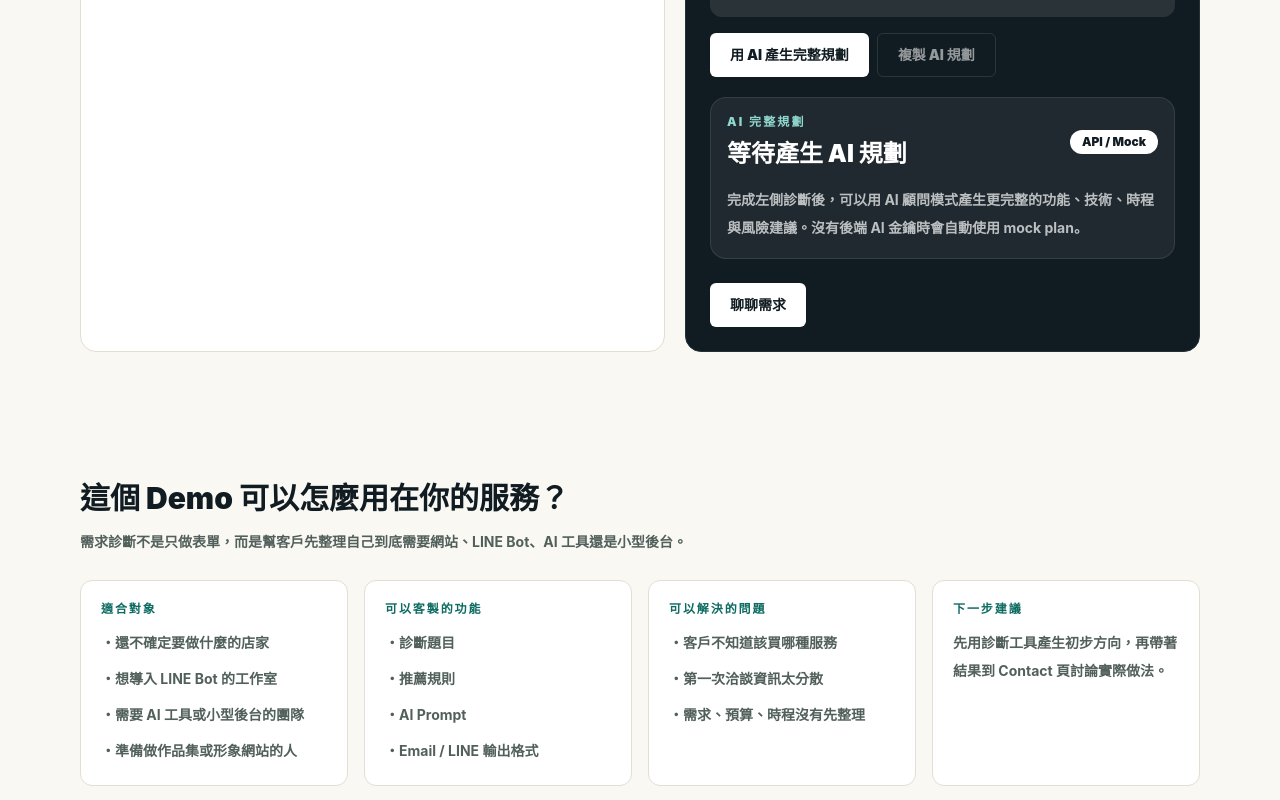
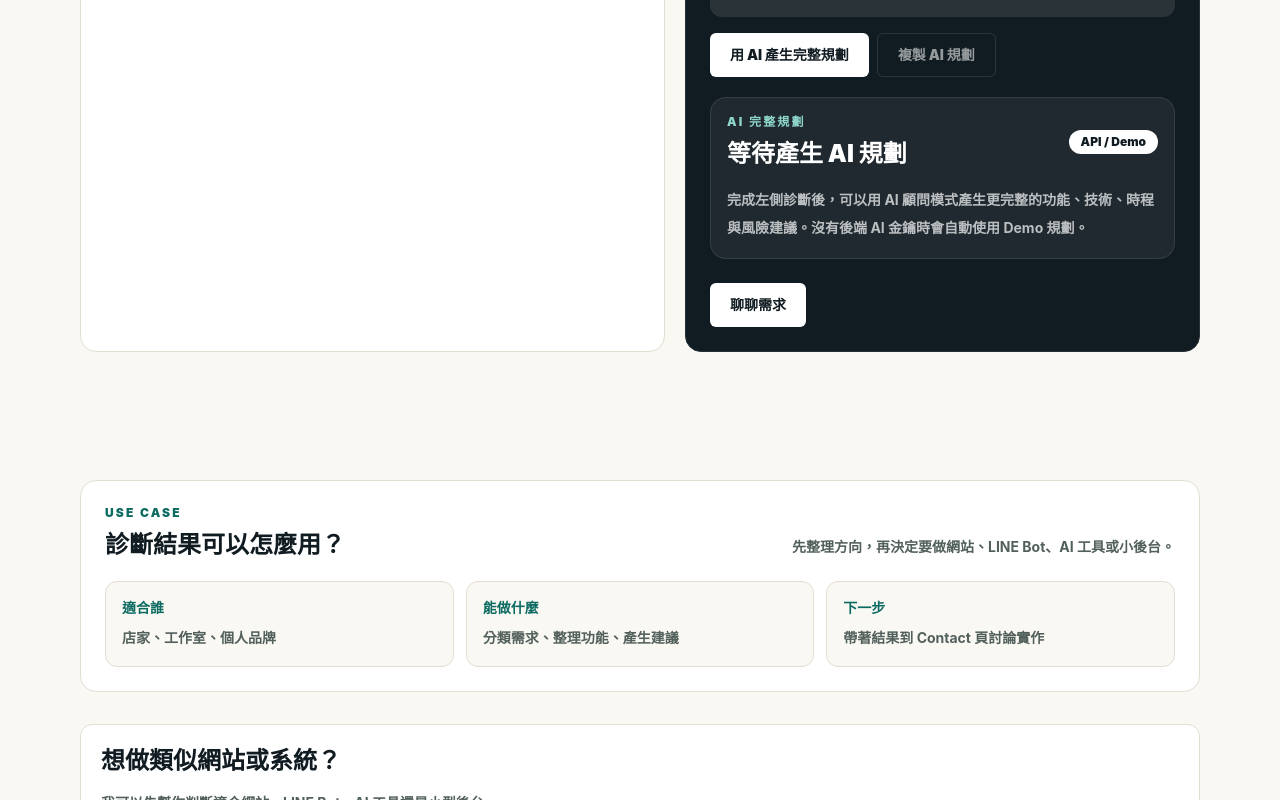
Before and after one commit to QingyuJin/qingyu-web-studio, a React (Vite) app: page /tools/project-planner in a window 1280 px wide. Shown: the part 1520-2320 px from the top of the page. Built offline with nearby package versions, Linux system fonts and the light colour scheme.

Commit message:
Reduce text density and polish visuals

```diff
--- a/src/StudioHome.jsx
+++ b/src/StudioHome.jsx
@@ -40,9 +40,9 @@ function StudioHome() {
             <p className="mt-6 max-w-2xl text-base font-bold leading-8 text-[#52605c] md:text-lg">
               我協助台灣個人品牌、小型店家、工作室與學生，製作乾淨好懂的網站、互動功能、LINE Bot、AI 工具與簡易管理系統。
             </p>
-            <p className="mt-4 max-w-2xl rounded-xl border border-[#e3ded3] bg-[#faf8f3] px-4 py-3 text-sm font-black leading-7 text-[#40504c]">
+            <div className="mt-5 inline-flex max-w-full rounded-full border border-[#d8e2dc] bg-[#f5faf7] px-4 py-2 text-sm font-black text-[#0d6b62]">
               不只做網站，也能把表單、LINE、AI、API 與後台流程接起來。
-            </p>
+            </div>
             <div className="mt-8 flex flex-wrap gap-3">
               <Link to="/works" className="inline-flex min-h-11 items-center justify-center rounded-md bg-[#111c22] px-5 text-sm font-black text-white hover:bg-[#26343b]">
                 看作品
--- a/src/site/Pages.jsx
+++ b/src/site/Pages.jsx
@@ -482,7 +482,7 @@ export function WorkDetailPage() {
               <div className="rounded-xl border border-[#d8d2c5] bg-[#111c22] p-4 text-white">
                 <p className="text-xs font-black uppercase tracking-[0.18em] text-[#8fd6cc]">Architecture</p>
                 <div className="mt-4 overflow-x-auto text-sm font-black leading-7">
-                  LINE User → LINE Platform → /api/line-webhook → OpenAI / Mock → LINE Reply → Dashboard
+                  LINE User → LINE Platform → /api/line-webhook → OpenAI / Demo → LINE Reply → Dashboard
                 </div>
                 <div className="mt-4 flex flex-wrap gap-2">
                   {["React / Tailwind", "Vercel Serverless Function", "Messaging API / Reply API", "OpenAI optional", "Supabase optional", "Demo 模式"].map((item) => (
@@ -500,7 +500,7 @@ export function WorkDetailPage() {
                   Case List → Case Detail → Status Update → LINE Report Timeline → Photo / Quote Modal
                 </div>
                 <div className="mt-4 flex flex-wrap gap-2">
-                  {["React / Tailwind", "Case Status Management", "Dashboard UI", "LINE 回報 mock", "Supabase-ready", "報價單 PDF future"].map((item) => (
+                  {["React / Tailwind", "Case Status Management", "Dashboard UI", "LINE 回報", "Supabase-ready", "報價單 PDF future"].map((item) => (
                     <span key={item} className="rounded-full bg-white/10 px-3 py-1 text-xs font-black text-white/80">
                       {item}
                     </span>
@@ -530,7 +530,7 @@ export function WorkDetailPage() {
                   客戶表單 → 資料檢查 → 需求建立 → 通知紀錄 → 後台追蹤
                 </div>
                 <div className="mt-4 flex flex-wrap gap-2">
-                  {["React / Tailwind", "Vercel Serverless Function", "Request Body Check", "JSON Payload", "Mock Notification", "React State UI"].map((item) => (
+                  {["React / Tailwind", "Vercel Serverless Function", "Request Body Check", "JSON Payload", "通知流程", "React State UI"].map((item) => (
                     <span key={item} className="rounded-full bg-white/10 px-3 py-1 text-xs font-black text-white/80">
                       {item}
                     </span>
@@ -586,41 +586,28 @@ export function WorkDetailPage() {
             </ul>
           </Card>
         </div>
-        <div className="mt-10">
-          <h2 className="text-3xl font-black">這個 Demo 可以怎麼用在你的服務？</h2>
-          <p className="mt-3 max-w-3xl text-sm font-bold leading-7 text-[#52605c]">
-            Demo 不是只看功能，而是先把你的客戶來源、服務流程與後續追蹤整理成能成交的路徑。
-          </p>
-        </div>
-        <div className="mt-6 grid gap-4 md:grid-cols-2 lg:grid-cols-4">
-          <Card>
-            <p className="text-xs font-black uppercase tracking-[0.16em] text-[#0d6b62]">適合對象</p>
-            <ul className="mt-3 grid gap-2 text-sm font-bold leading-7 text-[#52605c]">
-              {conversionProfile.audience.map((item) => (
-                <li key={item}>・{item}</li>
-              ))}
-            </ul>
-          </Card>
-          <Card>
-            <p className="text-xs font-black uppercase tracking-[0.16em] text-[#0d6b62]">可以客製的功能</p>
-            <ul className="mt-3 grid gap-2 text-sm font-bold leading-7 text-[#52605c]">
-              {conversionProfile.custom.map((item) => (
-                <li key={item}>・{item}</li>
-              ))}
-            </ul>
-          </Card>
-          <Card>
-            <p className="text-xs font-black uppercase tracking-[0.16em] text-[#0d6b62]">可以解決的問題</p>
-            <ul className="mt-3 grid gap-2 text-sm font-bold leading-7 text-[#52605c]">
-              {conversionProfile.problems.map((item) => (
-                <li key={item}>・{item}</li>
-              ))}
-            </ul>
-          </Card>
-          <Card>
-            <p className="text-xs font-black uppercase tracking-[0.16em] text-[#0d6b62]">下一步建議</p>
-            <p className="mt-3 text-sm font-bold leading-7 text-[#52605c]">{conversionProfile.next}</p>
-          </Card>
+        <div className="mt-10 rounded-2xl border border-[#e3ded3] bg-white p-5 md:p-6">
+          <div className="flex flex-col gap-3 md:flex-row md:items-end md:justify-between">
+            <div>
+              <p className="text-xs font-black uppercase tracking-[0.18em] text-[#0d6b62]">Use Case</p>
+              <h2 className="mt-2 text-2xl font-black">可以怎麼用在你的服務？</h2>
+            </div>
+            <p className="max-w-xl text-sm font-bold leading-7 text-[#52605c]">
+              先看 Demo，再把你的流程改成可上線的版本。
+            </p>
+          </div>
+          <div className="mt-5 grid gap-3 md:grid-cols-3">
+            {[
+              ["適合誰", conversionProfile.audience.slice(0, 2).join("、")],
+              ["能做什麼", conversionProfile.custom.slice(0, 2).join("、")],
+              ["下一步", conversionProfile.next],
+            ].map(([title, text]) => (
+              <div key={title} className="rounded-xl border border-[#e3ded3] bg-[#faf8f3] p-4">
+                <p className="text-sm font-black text-[#0d6b62]">{title}</p>
+                <p className="mt-2 line-clamp-2 text-sm font-bold leading-6 text-[#52605c]">{text}</p>
+              </div>
+            ))}
+          </div>
         </div>
         <div className="mt-8 rounded-xl border border-[#e3ded3] bg-white p-5">
           <h2 className="text-2xl font-black">想做類似網站或系統？</h2>
@@ -676,7 +663,7 @@ function HeroPreview({ project }) {
               </div>
               <p className="mt-3 text-xs font-bold leading-5 text-[#52605c]">來源 LINE · 建議方案：LINE Bot + 表單 + 小型後台</p>
             </div>
-            <HeroPreviewList items={["Webhook 接收", "Signature Verify", "OpenAI / Mock Reply", "Dashboard Saved"]} />
+            <HeroPreviewList items={["Webhook 接收", "Signature Verify", "AI 回覆", "Dashboard Saved"]} />
           </div>
         </div>
       ) : isBuildFlow ? (
@@ -702,7 +689,7 @@ function HeroPreview({ project }) {
               ))}
             </div>
           </div>
-          <HeroPreviewList items={["案件列表 + 狀態", "現場照片 mock", "報價單 Preview", "LINE 回報可複製"]} />
+          <HeroPreviewList items={["案件列表 + 狀態", "現場照片", "報價單 Preview", "LINE 回報可複製"]} />
         </div>
       ) : isAudit ? (
         <div className="mt-5 grid gap-4 md:grid-cols-[0.9fr_1.1fr]">
--- a/src/site/ProjectPlanner.jsx
+++ b/src/site/ProjectPlanner.jsx
@@ -532,7 +532,7 @@ function ProjectPlanner() {
                 <h3 className="mt-2 text-2xl font-black">{aiPlan ? aiPlan.recommendedPackage : "等待產生 AI 規劃"}</h3>
               </div>
               <span className="rounded-full bg-white px-3 py-1 text-xs font-black text-[#111c22]">
-                {aiPlan ? aiPlan.estimatedComplexity : "API / Mock"}
+                {aiPlan ? aiPlan.estimatedComplexity : "API / Demo"}
               </span>
             </div>
             {aiLoading ? (
@@ -554,7 +554,7 @@ function ProjectPlanner() {
               </div>
             ) : (
               <p className="mt-4 text-sm font-bold leading-7 text-white/70">
-                完成左側診斷後，可以用 AI 顧問模式產生更完整的功能、技術、時程與風險建議。沒有後端 AI 金鑰時會自動使用 mock plan。
+                完成左側診斷後，可以用 AI 顧問模式產生更完整的功能、技術、時程與風險建議。沒有後端 AI 金鑰時會自動使用 Demo 規劃。
               </p>
             )}
           </div>
@@ -565,42 +565,27 @@ function ProjectPlanner() {
       </section>
 
       <section className="mx-auto max-w-6xl px-4 py-16">
-        <div>
-          <h2 className="text-3xl font-black">這個 Demo 可以怎麼用在你的服務？</h2>
-          <p className="mt-3 max-w-3xl text-sm font-bold leading-7 text-[#52605c]">
-            需求診斷不是只做表單，而是幫客戶先整理自己到底需要網站、LINE Bot、AI 工具還是小型後台。
-          </p>
-        </div>
-        <div className="mt-6 grid gap-4 md:grid-cols-2 lg:grid-cols-4">
-          <div className="rounded-xl border border-[#e3ded3] bg-white p-5">
-            <p className="text-xs font-black uppercase tracking-[0.16em] text-[#0d6b62]">適合對象</p>
-            <ul className="mt-3 grid gap-2 text-sm font-bold leading-7 text-[#52605c]">
-              {["還不確定要做什麼的店家", "想導入 LINE Bot 的工作室", "需要 AI 工具或小型後台的團隊", "準備做作品集或形象網站的人"].map((item) => (
-                <li key={item}>・{item}</li>
-              ))}
-            </ul>
+        <div className="rounded-2xl border border-[#e3ded3] bg-white p-5 md:p-6">
+          <div className="flex flex-col gap-3 md:flex-row md:items-end md:justify-between">
+            <div>
+              <p className="text-xs font-black uppercase tracking-[0.18em] text-[#0d6b62]">Use Case</p>
+              <h2 className="mt-2 text-2xl font-black">診斷結果可以怎麼用？</h2>
+            </div>
+            <p className="max-w-xl text-sm font-bold leading-7 text-[#52605c]">
+              先整理方向，再決定要做網站、LINE Bot、AI 工具或小後台。
+            </p>
           </div>
-          <div className="rounded-xl border border-[#e3ded3] bg-white p-5">
-            <p className="text-xs font-black uppercase tracking-[0.16em] text-[#0d6b62]">可以客製的功能</p>
-            <ul className="mt-3 grid gap-2 text-sm font-bold leading-7 text-[#52605c]">
-              {["診斷題目", "推薦規則", "AI Prompt", "Email / LINE 輸出格式"].map((item) => (
-                <li key={item}>・{item}</li>
-              ))}
-            </ul>
-          </div>
-          <div className="rounded-xl border border-[#e3ded3] bg-white p-5">
-            <p className="text-xs font-black uppercase tracking-[0.16em] text-[#0d6b62]">可以解決的問題</p>
-            <ul className="mt-3 grid gap-2 text-sm font-bold leading-7 text-[#52605c]">
-              {["客戶不知道該買哪種服務", "第一次洽談資訊太分散", "需求、預算、時程沒有先整理"].map((item) => (
-                <li key={item}>・{item}</li>
-              ))}
-            </ul>
-          </div>
-          <div className="rounded-xl border border-[#e3ded3] bg-white p-5">
-            <p className="text-xs font-black uppercase tracking-[0.16em] text-[#0d6b62]">下一步建議</p>
-            <p className="mt-3 text-sm font-bold leading-7 text-[#52605c]">
-              先用診斷工具產生初步方向，再帶著結果到 Contact 頁討論實際做法。
-            </p>
+          <div className="mt-5 grid gap-3 md:grid-cols-3">
+            {[
+              ["適合誰", "店家、工作室、個人品牌"],
+              ["能做什麼", "分類需求、整理功能、產生建議"],
+              ["下一步", "帶著結果到 Contact 頁討論實作"],
+            ].map(([title, text]) => (
+              <div key={title} className="rounded-xl border border-[#e3ded3] bg-[#faf8f3] p-4">
+                <p className="text-sm font-black text-[#0d6b62]">{title}</p>
+                <p className="mt-2 text-sm font-bold leading-6 text-[#52605c]">{text}</p>
+              </div>
+            ))}
           </div>
         </div>
         <div className="mt-8 rounded-xl border border-[#e3ded3] bg-white p-5">
@@ -635,7 +620,7 @@ function ProjectPlanner() {
               ["API", "Vercel Serverless Function"],
               ["AI", "OpenAI API optional"],
               ["Prompt Flow", "台灣網站與小系統顧問語氣"],
-              ["Fallback", "Mock Plan"],
+              ["Fallback", "Demo Plan"],
               ["State UI", "React State UI"],
               ["Future", "OpenAI API 可升級成 AI 顧問"],
               ["Deploy", "Vercel"],
```
Also changed, not shown: src/site/WorkDemoPanels.jsx (+10 -10 lines), src/site/content.js (+8 -8 lines).
